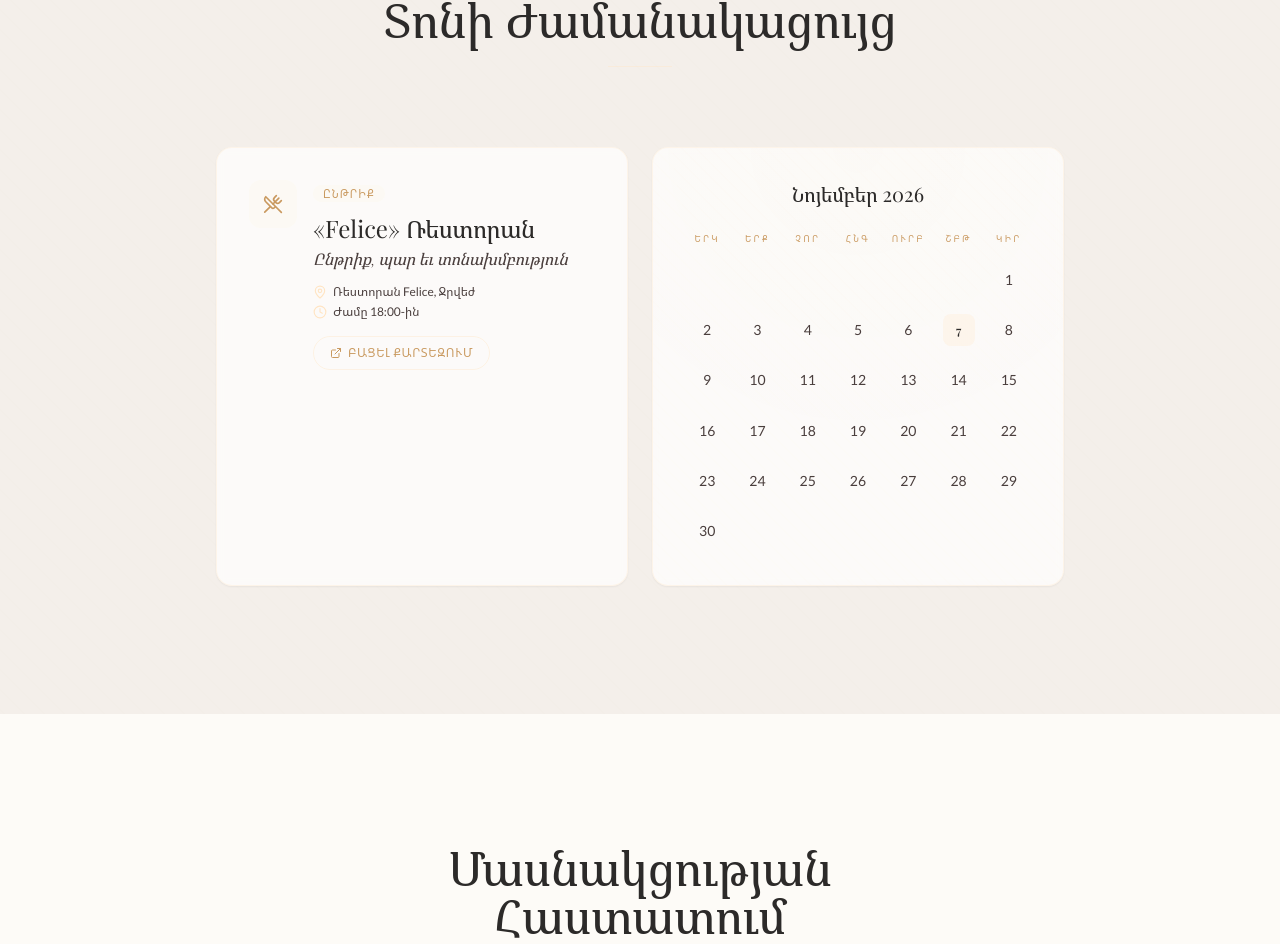
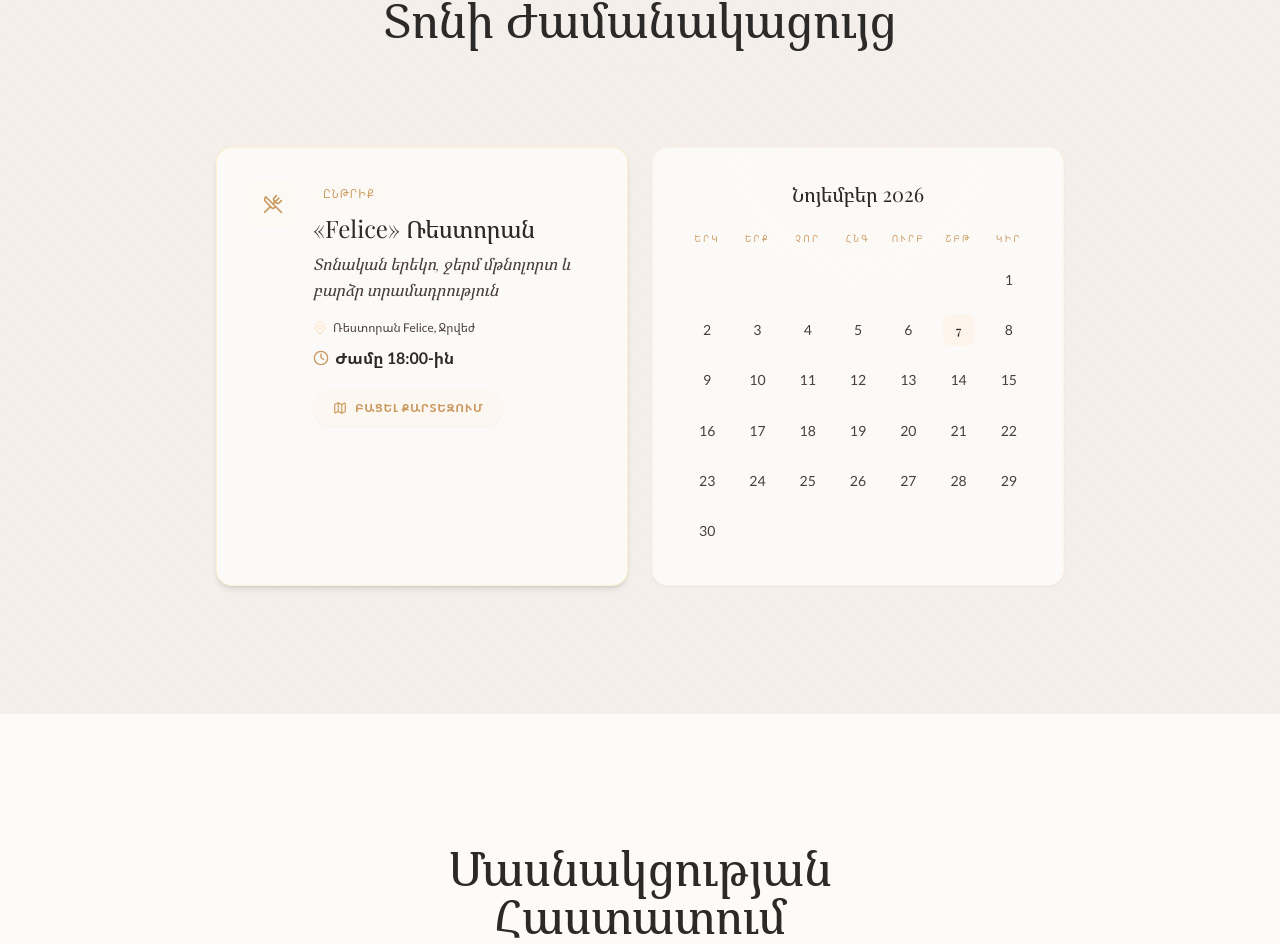
Before and after one commit to TheRealRob37/GevSveta, a Next.js app: page / in a window 1280 px wide. Shown: the part 1770-2714 px from the top of the page. Built offline with nearby package versions, Linux system fonts and the light colour scheme; a web font is replaced by a local one.

Commit message:
Redesign venue card: new description, bolder time, pill-style map CTA

```diff
--- a/components/ScheduleSection.tsx
+++ b/components/ScheduleSection.tsx
@@ -3,7 +3,7 @@
 import { motion } from 'framer-motion'
 import { useInView } from 'framer-motion'
 import { useRef } from 'react'
-import { UtensilsCrossed, MapPin, Clock, ExternalLink } from 'lucide-react'
+import { UtensilsCrossed, MapPin, Clock, Map } from 'lucide-react'
 import { VENUE_NAME, VENUE_ADDRESS, VENUE_MAP_URL, VENUE_TIME } from '@/lib/constants'
 
 function useReveal(threshold = 0.15) {
@@ -18,7 +18,7 @@
   label:   'Ընթրիք',
   title:   VENUE_NAME,
   address: VENUE_ADDRESS,
-  note:    'Ընթրիք, պար եւ տոնախմբություն',
+  note:    'Տոնական երեկո, ջերմ մթնոլորտ և բարձր տրամադրություն',
   mapUrl:  VENUE_MAP_URL,
 }
 
@@ -131,7 +131,7 @@
           className="flex flex-col sm:flex-row items-stretch gap-6"
         >
           {/* venue card */}
-          <div className="flex-1 card-elegant border-gold/30 border p-7 sm:p-8">
+          <div className="flex-1 card-elegant rounded-2xl shadow-md border border-amber-200/40 p-7 sm:p-8">
             <div className="flex items-start gap-4">
               <div className="w-12 h-12 rounded-xl flex items-center justify-center flex-shrink-0 bg-gold/10 text-gold-dark">
                 <Icon className="w-5 h-5" />
@@ -140,29 +140,29 @@
                 <span className="font-lato text-[11px] tracking-widest uppercase px-2.5 py-0.5 rounded-full bg-gold/10 text-gold-dark">
                   {EVENT.label}
                 </span>
-                <h3 className="font-playfair text-xl sm:text-2xl text-charcoal mt-2 mb-1 leading-snug">
+                <h3 className="font-playfair text-xl sm:text-2xl text-charcoal mt-2 mb-2 leading-snug">
                   {EVENT.title}
                 </h3>
-                <p className="font-cormorant italic text-charcoal-light text-base mb-1">
+                <p className="font-cormorant italic text-charcoal-light text-base mb-4 leading-relaxed">
                   {EVENT.note}
                 </p>
 
-                <div className="flex items-center gap-1.5 text-charcoal-light text-sm mt-3 mb-1">
+                <div className="flex items-center gap-1.5 text-charcoal-light text-sm mb-2.5">
                   <MapPin className="w-3.5 h-3.5 text-gold flex-shrink-0" />
                   <span className="font-lato text-xs">{EVENT.address}</span>
                 </div>
-                <div className="flex items-center gap-1.5 text-charcoal-light mb-4">
-                  <Clock className="w-3.5 h-3.5 text-gold flex-shrink-0" />
-                  <span className="font-lato text-xs">Ժամը {EVENT.time}-ին</span>
+                <div className="flex items-center gap-1.5 text-charcoal mb-5">
+                  <Clock className="w-4 h-4 text-gold-dark flex-shrink-0" />
+                  <span className="font-lato text-base font-bold">Ժամը {EVENT.time}-ին</span>
                 </div>
 
                 <a
                   href={EVENT.mapUrl}
                   target="_blank"
                   rel="noopener noreferrer"
-                  className="inline-flex items-center gap-1.5 text-xs font-lato tracking-wider uppercase border rounded-full px-4 py-2 transition-all duration-300 border-gold/40 text-gold-dark hover:bg-gold hover:text-charcoal hover:border-gold"
+                  className="inline-flex items-center gap-2 text-xs font-lato font-semibold tracking-wider uppercase rounded-full px-5 py-2.5 transition-all duration-300 bg-gold/15 text-gold-dark hover:bg-gold hover:text-charcoal shadow-sm"
                 >
-                  <ExternalLink className="w-3 h-3" />
+                  <Map className="w-3.5 h-3.5" />
                   Բացել Քարտեզում
                 </a>
               </div>
```
